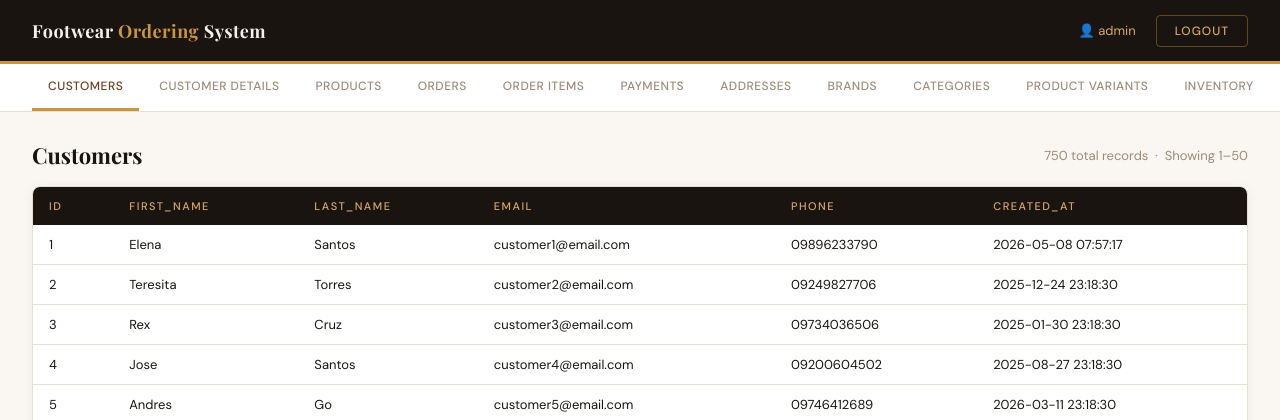
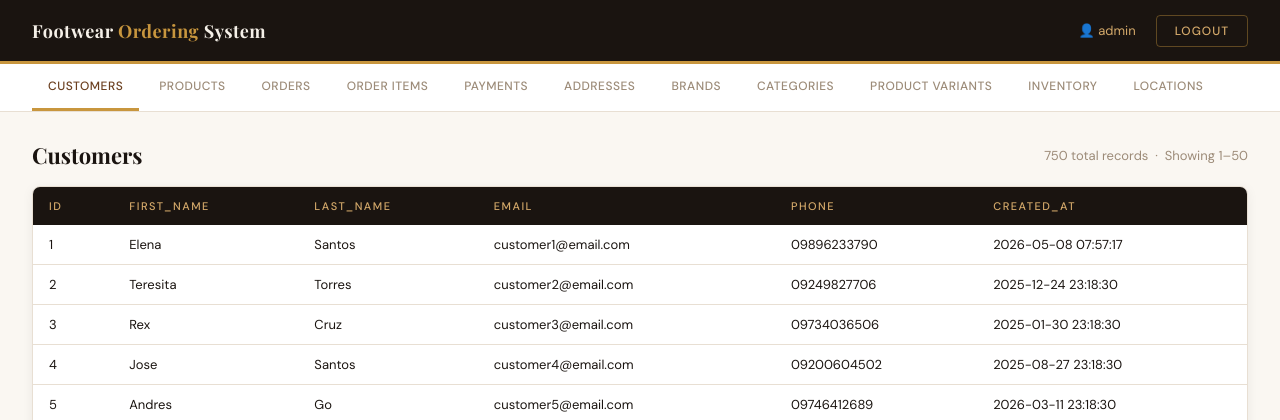
Before and after one commit to Joky447/footwear-, a PHP site: page /view2.php?table=customers in a window 1280 px wide. Shown: the top 420 px of the page. Run offline with PHP 8.4, Linux system fonts and the light colour scheme; a user stored in the database is signed in; data comes from the database, SQL or seed files in the repository.

Commit message:
remove customer_details view

```diff
--- a/view2.php
+++ b/view2.php
@@ -19,7 +19,7 @@ if ($conn->connect_error) {
 }
 
 $table  = isset($_GET["table"]) ? $_GET["table"] : "customers";
-$tables = ["customers","customer_details","products","orders","order_items",
+$tables = ["customers","products","orders","order_items",
            "payments","addresses","brands","categories",
            "product_variants","inventory","locations"];
 
```
